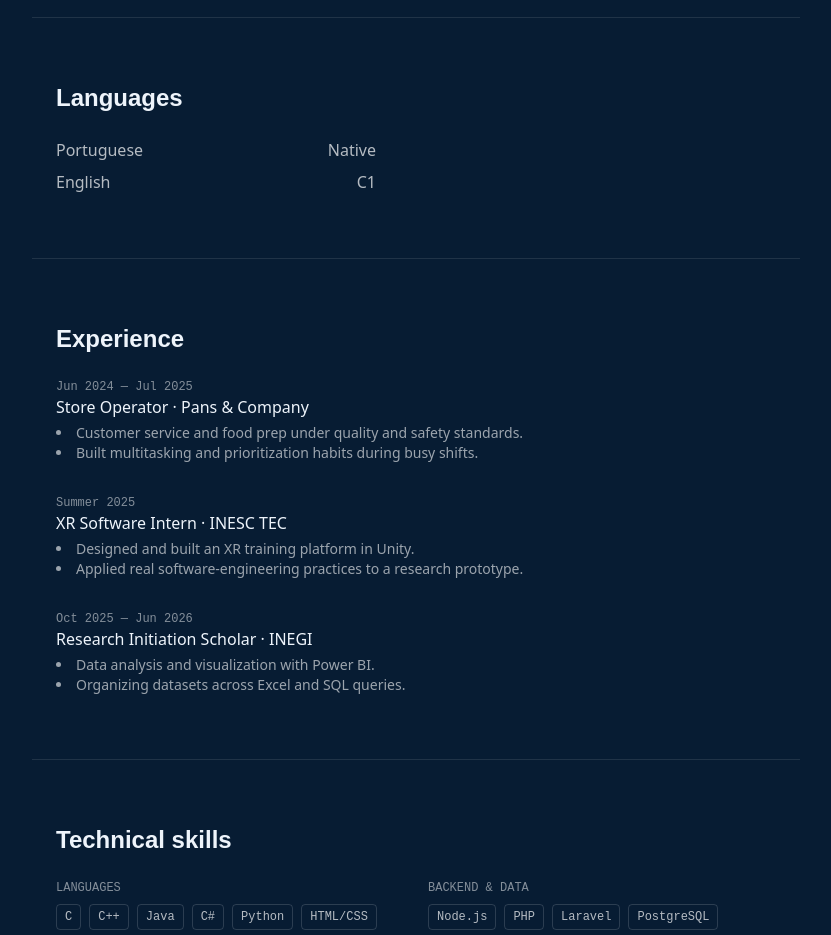
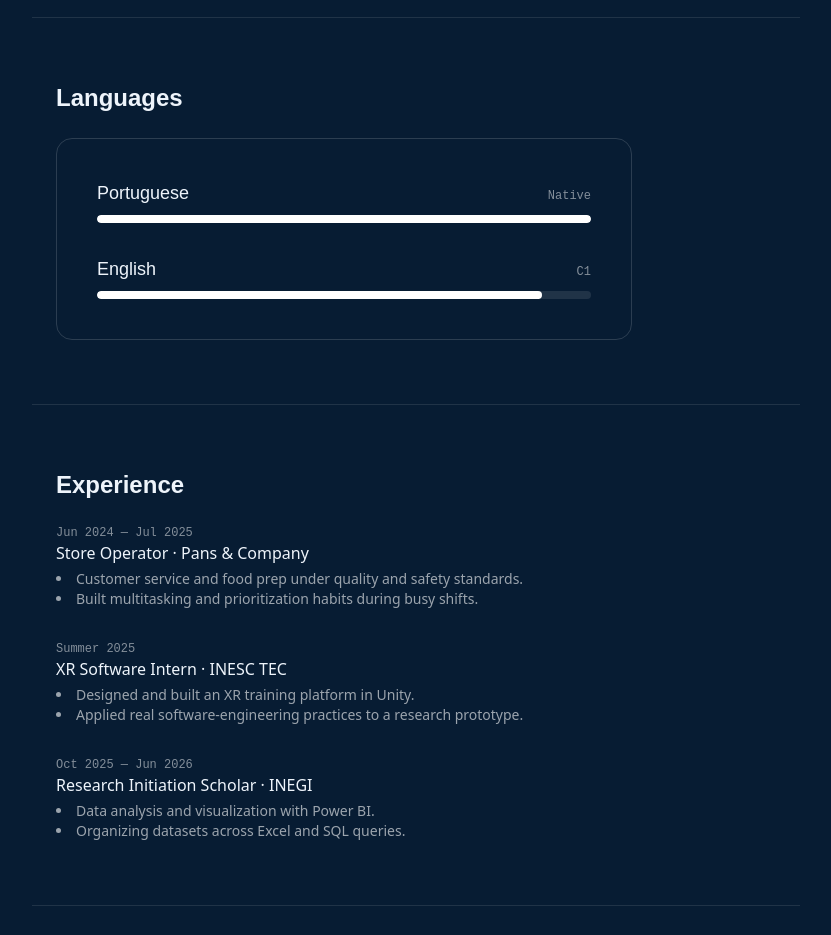
Before and after one commit to sararibeiro24/sararibeiro24.github.io, a React (Vite) app: page / in a window 1280 px wide. Shown: the part 1080-2015 px from the top of the page, without its empty margins (224-1055 px from the left). Built offline with nearby package versions, Linux system fonts and the light colour scheme.

Commit message:
feat: add card and progress bars to languages section

```diff
--- a/src/App.jsx
+++ b/src/App.jsx
@@ -65,14 +65,19 @@ export default function App() {
       </Section>
 
       <Section id="languages" title="Languages">
-        <ul className="space-y-2">
+        <div className="border border-white/15 rounded-2xl p-8 md:p-10 max-w-xl space-y-8">
           {LANGUAGES.map((l) => (
-            <li key={l.name} className="flex justify-between max-w-xs text-white/70">
-              <span>{l.name}</span>
-              <span>{l.level}</span>
-            </li>
+            <div key={l.name}>
+              <div className="flex justify-between items-baseline mb-2">
+                <span className="font-display text-lg">{l.name}</span>
+                <span className="font-mono text-xs text-white/50">{l.level}</span>
+              </div>
+              <div className="h-2 rounded-full overflow-hidden bg-white/10">
+                <div className="h-full rounded-full bg-white" style={{ width: `${l.percent}%` }} />
+              </div>
+            </div>
           ))}
-        </ul>
+        </div>
       </Section>
 
       <Section id="experience" title="Experience">
--- a/src/constants.js
+++ b/src/constants.js
@@ -36,8 +36,8 @@ export const SKILLS = [
 ];
 
 export const LANGUAGES = [
-  { name: "Portuguese", level: "Native" },
-  { name: "English", level: "C1" },
+  { name: "Portuguese", level: "Native", percent: 100 },
+  { name: "English", level: "C1", percent: 90 },
 ];
 
 export const VOLUNTEER = [
```
